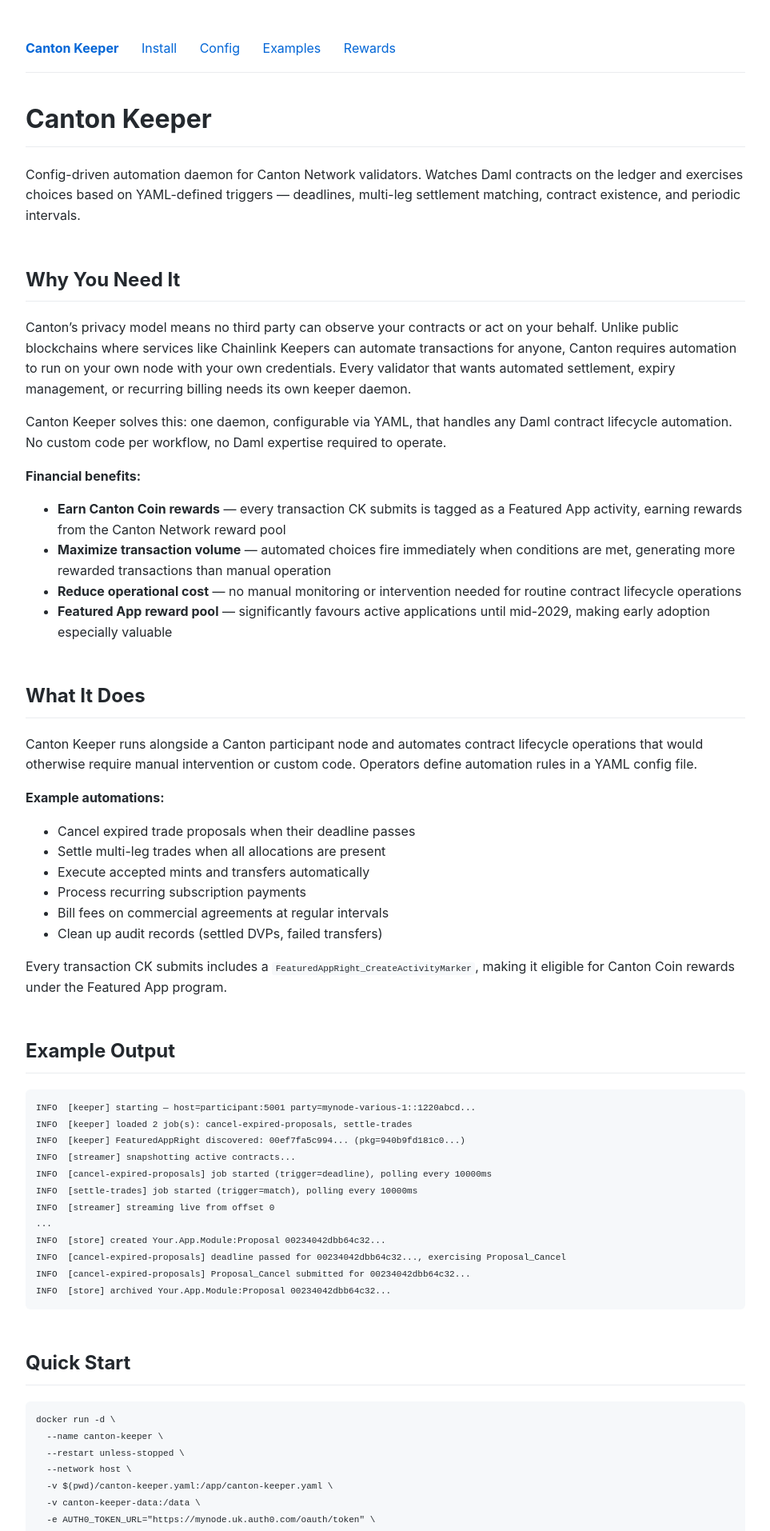
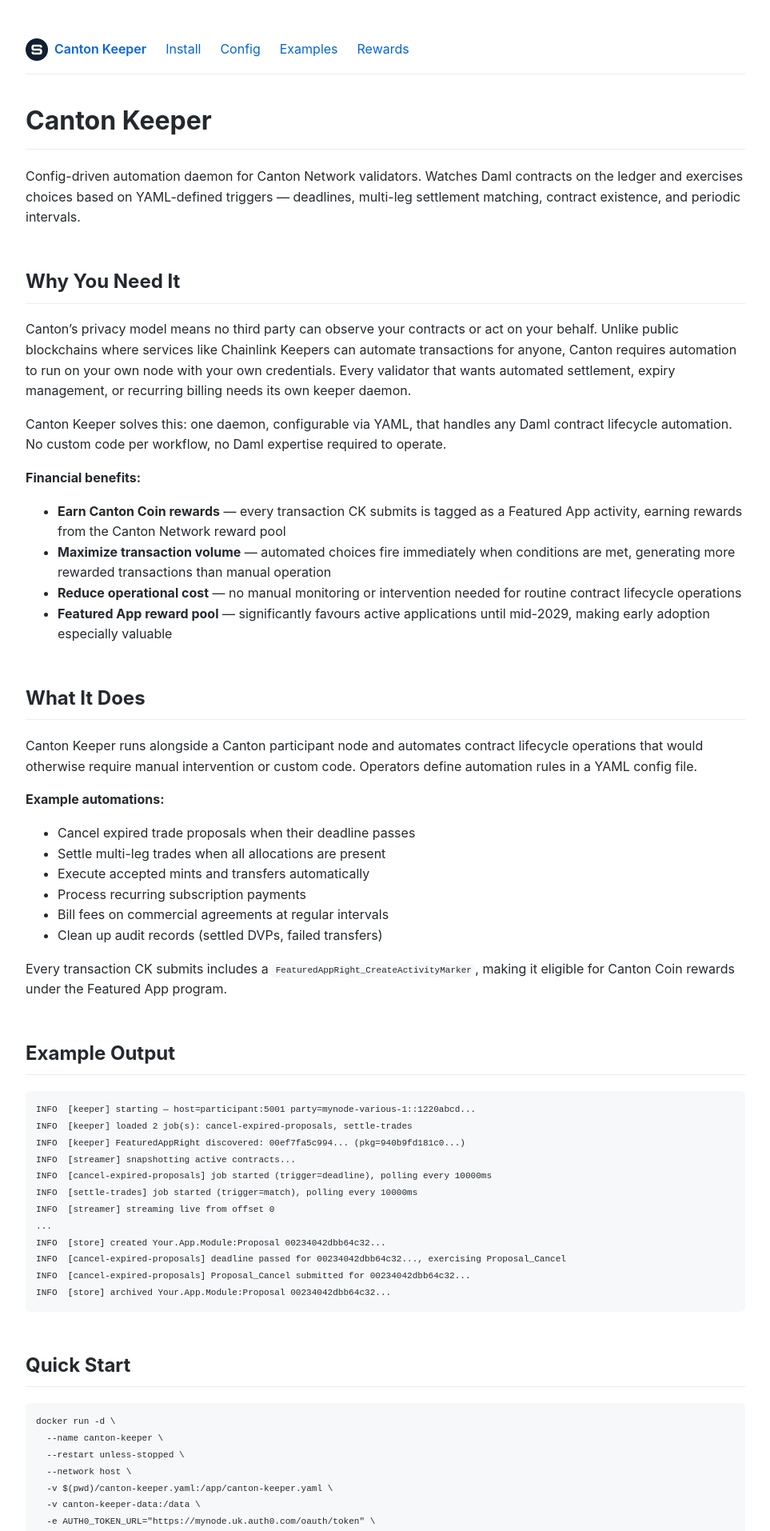
Before and after one commit to saxon-xyz/canton-keeper-docs, a Jekyll site: the page built from index.md, in a window 1280 px wide. Shown: the top 1914 px of the page at 80% size, without its empty margins (158-1121 px from the left). Built offline with Jekyll 4.4.1, drawn with Linux system fonts in a browser that asks for light colours.

Commit message:
Add Saxon branding: favicon and logo in nav/footer
Co-Authored-By: Claude Opus 4.6 (1M context) <noreply@anthropic.com>

```diff
--- a/_layouts/default.html
+++ b/_layouts/default.html
@@ -4,6 +4,7 @@
   <meta charset="utf-8">
   <meta name="viewport" content="width=device-width, initial-scale=1">
   <title>{{ page.title }} — {{ site.title }}</title>
+  <link rel="icon" type="image/png" href="{{ '/assets/favicon.png' | relative_url }}">
   <style>
     body { font-family: -apple-system, BlinkMacSystemFont, "Segoe UI", Helvetica, Arial, sans-serif; line-height: 1.6; color: #24292e; max-width: 900px; margin: 0 auto; padding: 2rem 1rem; }
     h1 { border-bottom: 1px solid #eaecef; padding-bottom: 0.3em; }
@@ -17,23 +18,32 @@
     th { background: #f6f8fa; }
     a { color: #0366d6; text-decoration: none; }
     a:hover { text-decoration: underline; }
-    nav { margin-bottom: 2em; padding: 1em 0; border-bottom: 1px solid #eaecef; }
-    nav a { margin-right: 1.5em; }
-    .footer { margin-top: 3em; padding-top: 1em; border-top: 1px solid #eaecef; color: #6a737d; font-size: 0.85em; }
+    nav { display: flex; align-items: center; gap: 1.5em; margin-bottom: 2em; padding: 1em 0; border-bottom: 1px solid #eaecef; }
+    nav .brand { display: flex; align-items: center; gap: 0.5em; font-weight: 600; }
+    nav .brand img { width: 28px; height: 28px; border-radius: 6px; }
+    nav .links { display: flex; gap: 1.5em; }
+    .footer { margin-top: 3em; padding-top: 1em; border-top: 1px solid #eaecef; color: #6a737d; font-size: 0.85em; display: flex; align-items: center; gap: 0.5em; }
+    .footer img { width: 20px; height: 20px; border-radius: 4px; }
   </style>
 </head>
 <body>
   <nav>
-    <strong><a href="{{ '/' | relative_url }}">Canton Keeper</a></strong>
-    <a href="{{ '/install' | relative_url }}">Install</a>
-    <a href="{{ '/config' | relative_url }}">Config</a>
-    <a href="{{ '/examples' | relative_url }}">Examples</a>
-    <a href="{{ '/rewards' | relative_url }}">Rewards</a>
+    <a class="brand" href="{{ '/' | relative_url }}">
+      <img src="{{ '/assets/favicon.png' | relative_url }}" alt="Saxon">
+      Canton Keeper
+    </a>
+    <div class="links">
+      <a href="{{ '/install' | relative_url }}">Install</a>
+      <a href="{{ '/config' | relative_url }}">Config</a>
+      <a href="{{ '/examples' | relative_url }}">Examples</a>
+      <a href="{{ '/rewards' | relative_url }}">Rewards</a>
+    </div>
   </nav>
 
   {{ content }}
 
   <div class="footer">
+    <img src="{{ '/assets/favicon.png' | relative_url }}" alt="Saxon">
     Canton Keeper — Saxon Nodes Ltd
   </div>
 </body>
```
Also changed, not shown: assets/favicon.png (added), assets/logo.svg (added).
